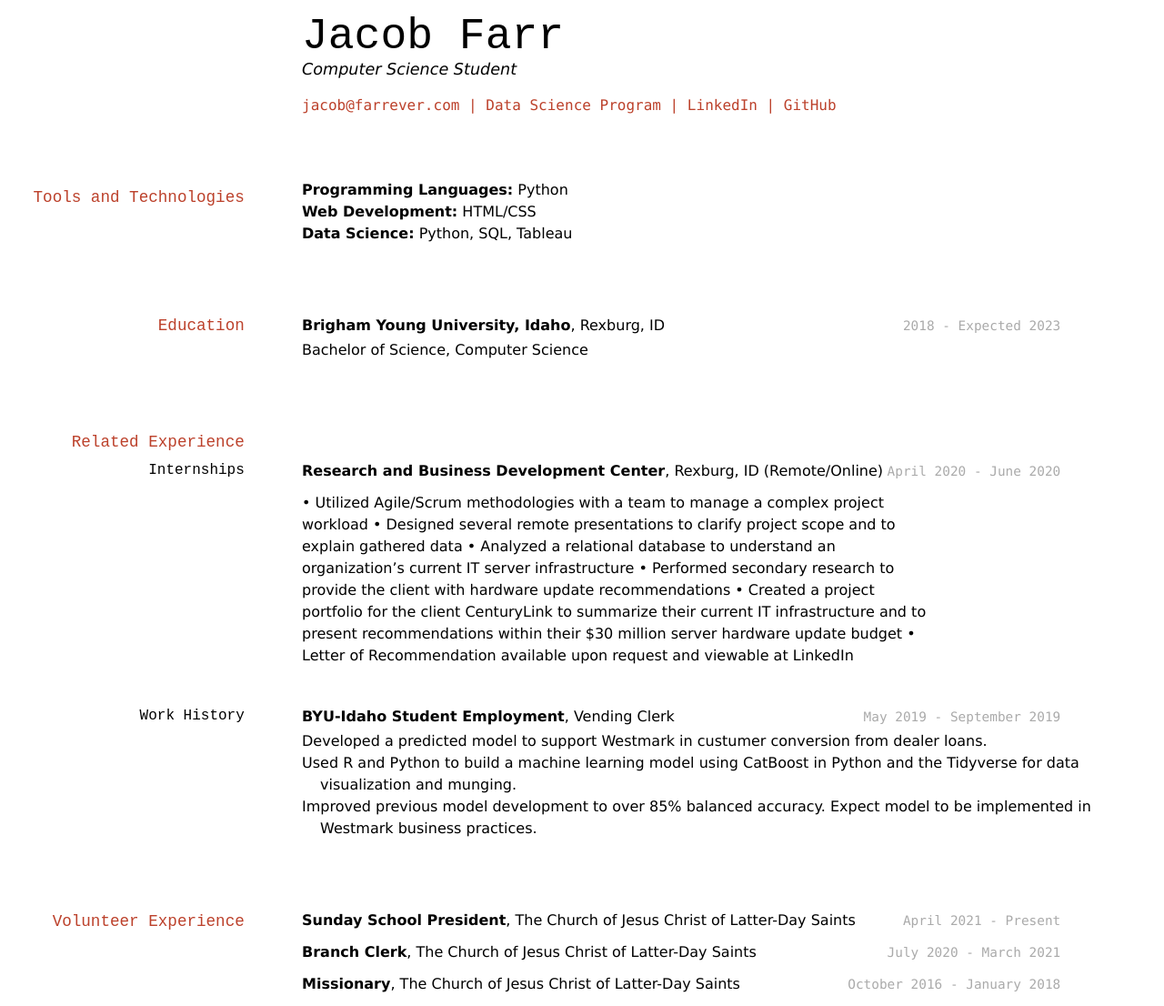
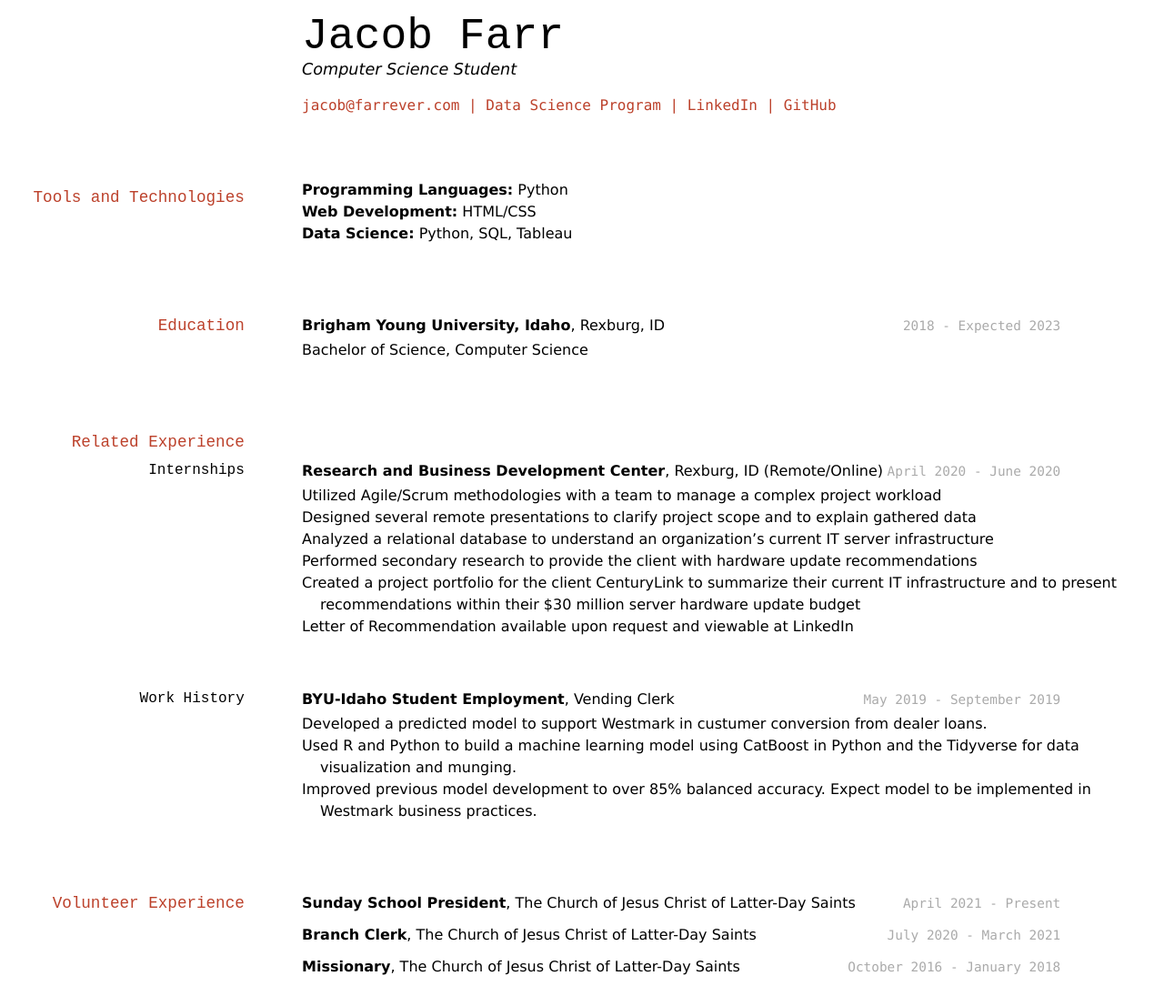
Before and after one commit to Morthais/Jacob_Farr_Resume, a Jekyll site: the page built from docs/index.md, in a window 1280 px wide. Shown: the whole page at 91% size. Built offline with Jekyll 4.4.1, drawn with Linux system fonts in a browser that asks for light colours.

Commit message:
finished for realz

```diff
--- a/docs/index.md
+++ b/docs/index.md
@@ -34,12 +34,12 @@ __Brigham Young University, Idaho__, Rexburg, ID
 `April 2020 - June 2020`
 __Research and Business Development Center__, Rexburg, ID (Remote/Online)
 
-•	Utilized Agile/Scrum methodologies with a team to manage a complex project workload
-•	Designed several remote presentations to clarify project scope and to explain gathered data
-•	Analyzed a relational database to understand an organization’s current IT server infrastructure
-•	Performed secondary research to provide the client with hardware update recommendations
-•	Created a project portfolio for the client CenturyLink to summarize their current IT infrastructure and to present recommendations within their $30 million server hardware update budget
-•	Letter of Recommendation available upon request and viewable at LinkedIn
+- Utilized Agile/Scrum methodologies with a team to manage a complex project workload
+- Designed several remote presentations to clarify project scope and to explain gathered data
+- Analyzed a relational database to understand an organization’s current IT server infrastructure
+- Performed secondary research to provide the client with hardware update recommendations
+- Created a project portfolio for the client CenturyLink to summarize their current IT infrastructure and to present recommendations within their $30 million server hardware update budget
+- Letter of Recommendation available upon request and viewable at LinkedIn
 
 
 ### Work History
```
